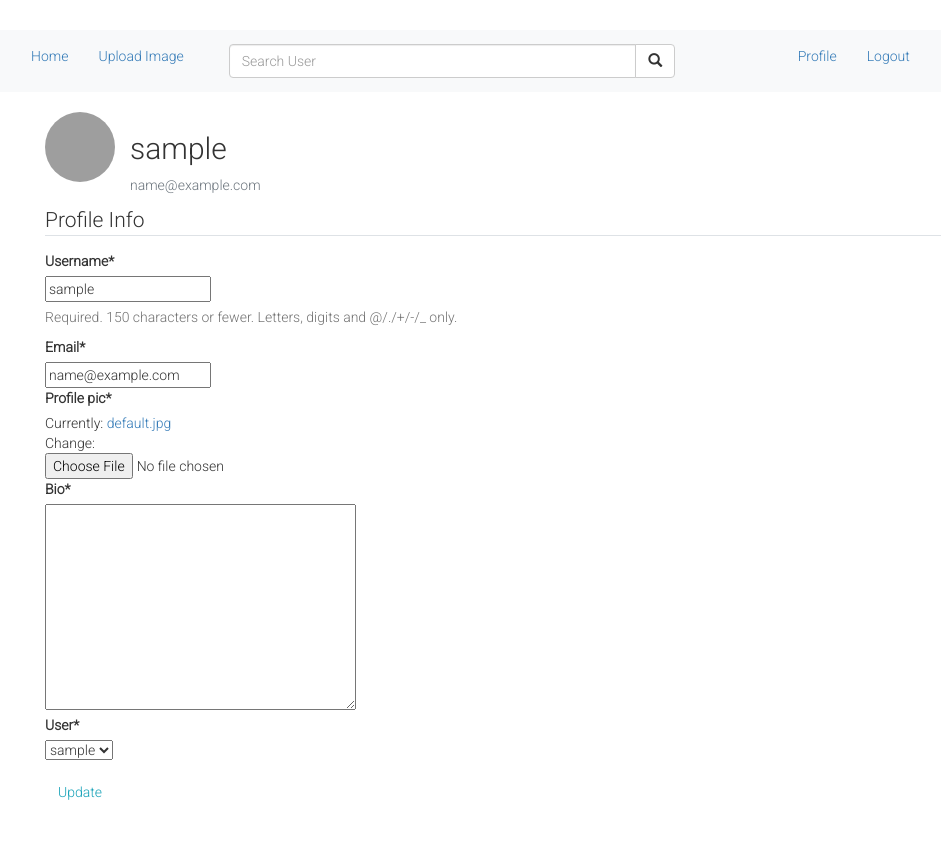
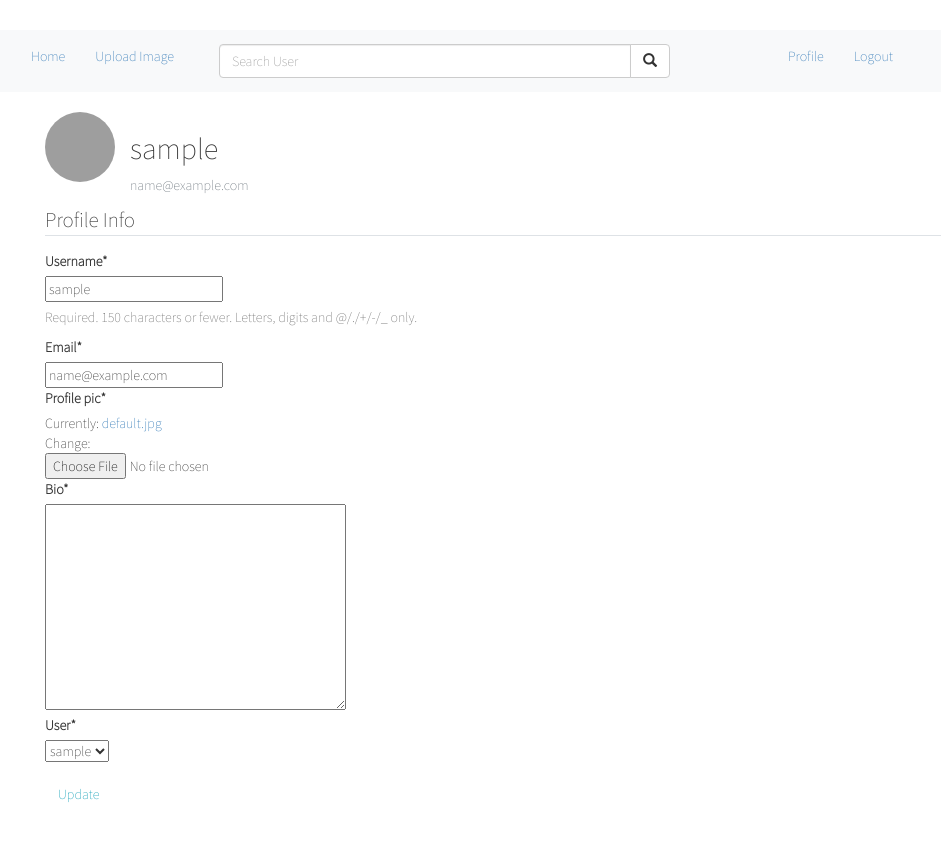
Before and after one commit to patrickrop-cloud/Instagram_clone, a Django app: page /profile/ in a window 1280 px wide. Shown: the whole page, without its empty margins (55-996 px from the left). Before the commit the page ends 800 px from the top, so only its background shows below. Run offline with Django 3.2, Linux system fonts and the light colour scheme; the visitor is signed in with stand-in values (Sample User, id 1); data comes from the database, SQL or seed files in the repository; some libraries are stand-ins or nearby versions; grey boxes are pictures that could not be loaded.

Commit message:
debug base file

```diff
--- a/instagram/templates/base.html
+++ b/instagram/templates/base.html
@@ -5,7 +5,10 @@
 <head>
 <link rel="preconnect" href="https://fonts.googleapis.com">
 <link rel="preconnect" href="https://fonts.gstatic.com" crossorigin>
-<link href="https://fonts.googleapis.com/css2?family=Roboto:wght@300&display=swap" rel="stylesheet">
+<link href="https://fonts.googleapis.com/css2?family=Source+Sans+Pro:wght@200&display=swap" rel="stylesheet">
+<!-- <link rel="preconnect" href="https://fonts.googleapis.com">
+<link rel="preconnect" href="https://fonts.gstatic.com" crossorigin>
+<link href="https://fonts.googleapis.com/css2?family=Roboto:wght@300&display=swap" rel="stylesheet"> -->
 <meta charset="utf-8">
 <link rel="stylesheet" href="https://cdn.jsdelivr.net/npm/bootstrap@4.6.0/dist/css/bootstrap.min.css" integrity="sha384-B0vP5xmATw1+K9KRQjQERJvTumQW0nPEzvF6L/Z6nronJ3oUOFUFpCjEUQouq2+l" crossorigin="anonymous">
 
@@ -20,7 +23,8 @@
 {% endblock %}
 <style>
   *{
-    font-family: 'Roboto', sans-serif;
+    font-family: 'Source Sans Pro', sans-serif;
+    /* font-family: 'Roboto', sans-serif; */
 
   }
 </style>
```
